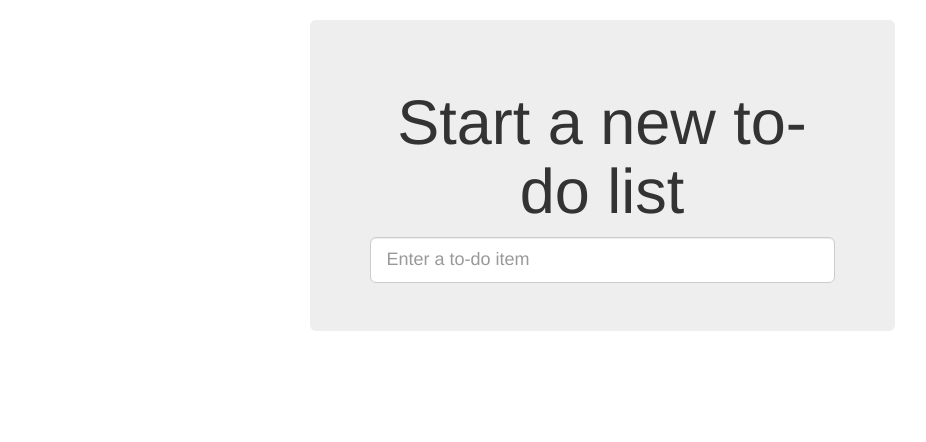
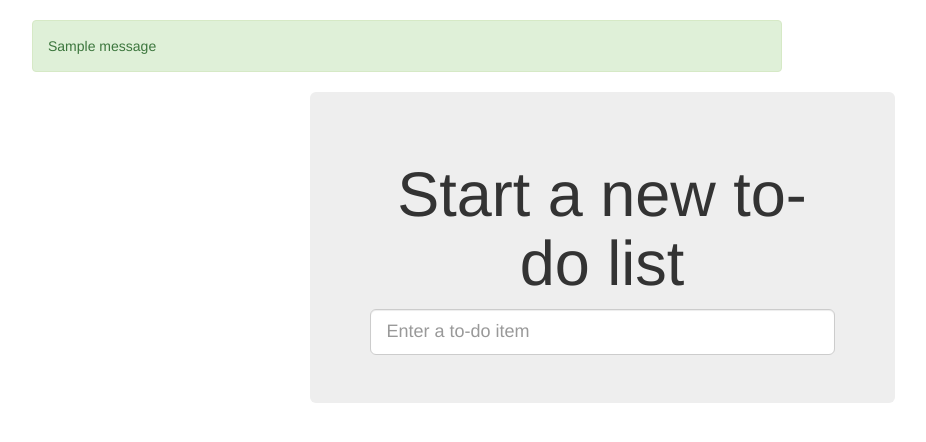
Before and after one commit to lorenaleao/tdd-project, a Django app: template lists/templates/home.html in a window 1280 px wide. Shown: the part 52-494 px from the top of the page, without its empty margins (38-964 px from the left). Run offline with Django 3.2, Linux system fonts and the light colour scheme; the template is opened without the code that fills it, so the values that code supplies are empty; tables that the repository leaves empty hold one stand-in row (values such as "Sample post"); one stand-in notice (Sample message) is shown; some libraries are stand-ins or nearby versions.

Commit message:
Adicionando mensagens no nosso HTML

```diff
--- a/accounts/views.py
+++ b/accounts/views.py
@@ -6,7 +6,7 @@ def send_login_email(request):
     email = request.POST['email']
     send_mail(
             'Your login link for Superlists',
-            'body text tbc',
+            'Use this link to log in',
             'noreply@superlists',
             [email],
     )
--- a/lists/templates/base.html
+++ b/lists/templates/base.html
@@ -22,6 +22,20 @@
           </form>
         </div>
       </nav>
+
+      {% if messages %}
+        <div class="row">
+          <div class="col-md-8">
+            {% for message in messages %}
+              {% if message.level_tag == 'success' %}
+                <div class="alert alert-success">{{ message }}</div>
+              {% else %}
+                <div class="alert alert-warning">{{ message }}</div>
+              {% endif %}
+            {% endfor %}
+          </div>
+        </div>
+      {% endif %}
 
       <div class="row">
         <div class="col-md-6 col-md-offset-3 jumbotron">
```
